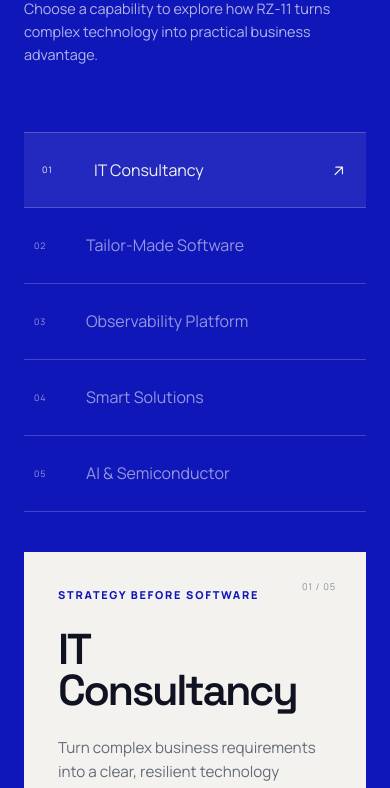
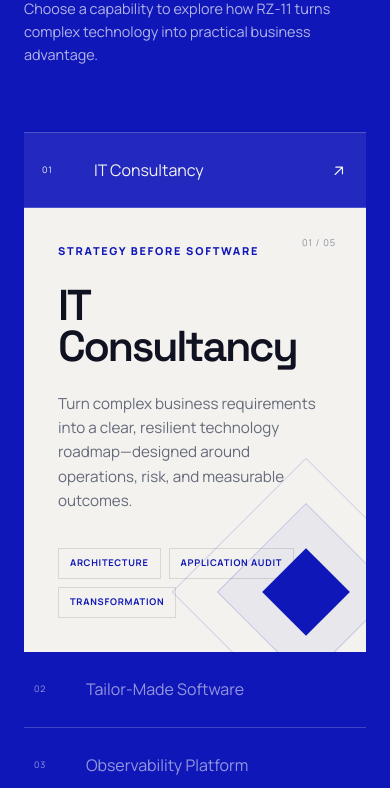
Before and after one commit to rz-digital/rz-11-website, a Next.js app: page / in a window 390 px wide. Shown: the part 3240-4028 px from the top of the page. Built offline with nearby package versions, Linux system fonts and the light colour scheme.

Commit message:
Fixed some bugs

```diff
--- a/app/globals.css
+++ b/app/globals.css
@@ -296,8 +296,10 @@ footer nav a:hover { color: var(--blue); }
   .section { padding-inline: 24px; }
   .story-body { grid-template-columns: 1fr; margin-top: 55px; }
   .story-columns { grid-template-columns: 1fr; }
-  .solution-explorer { grid-template-columns: 1fr; margin-top: 60px; }
-  .solution-panel { min-height: 430px; }
+  .solution-explorer { display: flex; flex-direction: column; gap: 0; margin-top: 60px; }
+  .solution-tabs { display: contents; }
+  .solution-tabs button { order: var(--tab-order); }
+  .solution-panel { order: var(--panel-order); min-height: 430px; }
   .product-grid { grid-template-columns: 1fr; margin-top: 55px; }
   .product-card { min-height: 360px; }
   .product-card h3 { margin-top: 70px; }
--- a/app/page.js
+++ b/app/page.js
@@ -215,6 +215,7 @@ export default function Home() {
                 role="tab"
                 aria-selected={activeSolution === index}
                 aria-controls="solution-panel"
+                style={{ "--tab-order": index * 2 }}
                 onClick={() => setActiveSolution(index)}
               >
                 <span>{String(index + 1).padStart(2, "0")}</span>
@@ -224,7 +225,12 @@ export default function Home() {
             ))}
           </div>
 
-          <article className="solution-panel" id="solution-panel" role="tabpanel">
+          <article
+            className="solution-panel"
+            id="solution-panel"
+            role="tabpanel"
+            style={{ "--panel-order": activeSolution * 2 + 1 }}
+          >
             <div className="panel-index">{String(activeSolution + 1).padStart(2, "0")} / 05</div>
             <p className="mini-kicker">{solution.eyebrow}</p>
             <h3>{solution.title}</h3>
```
